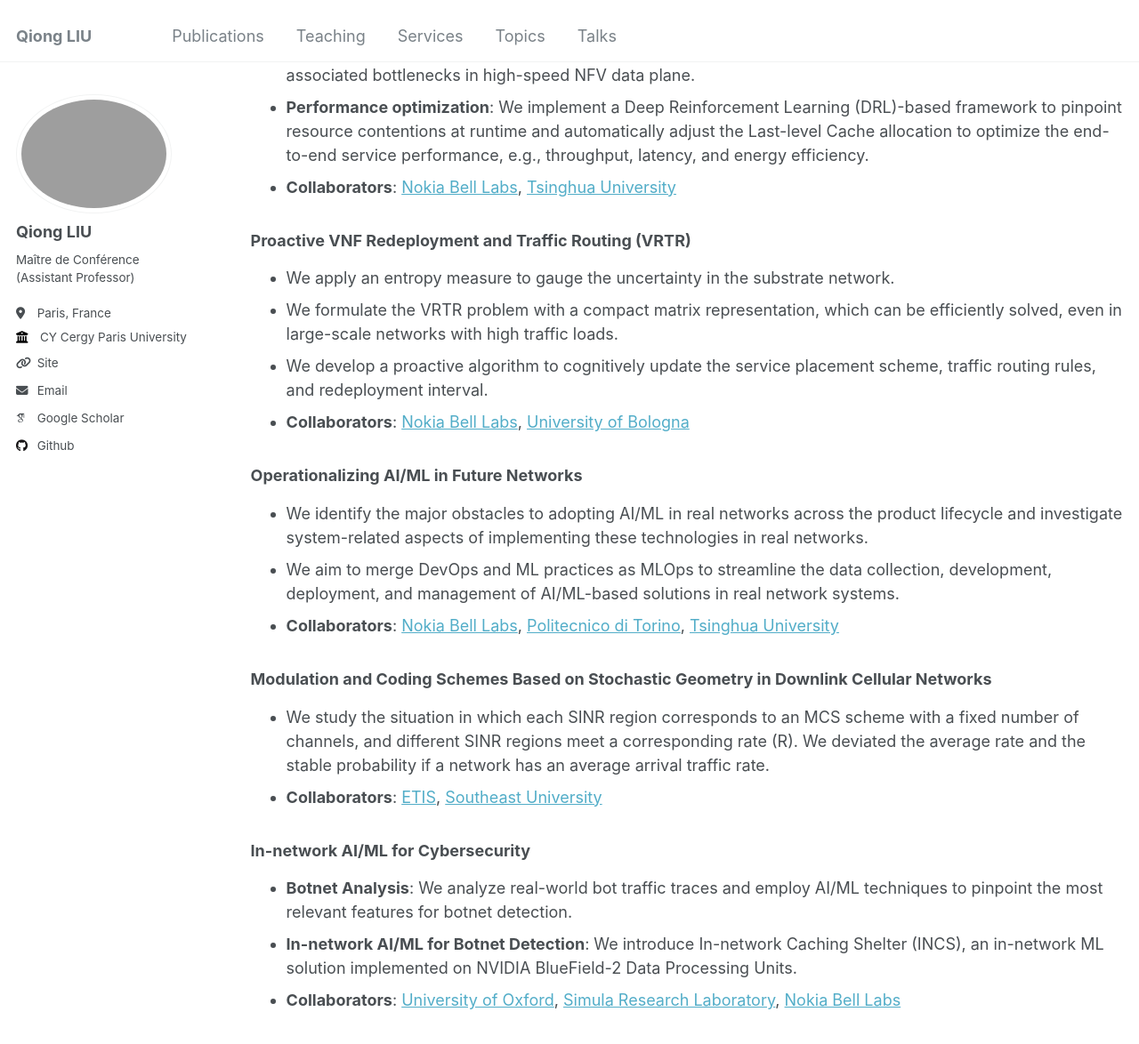
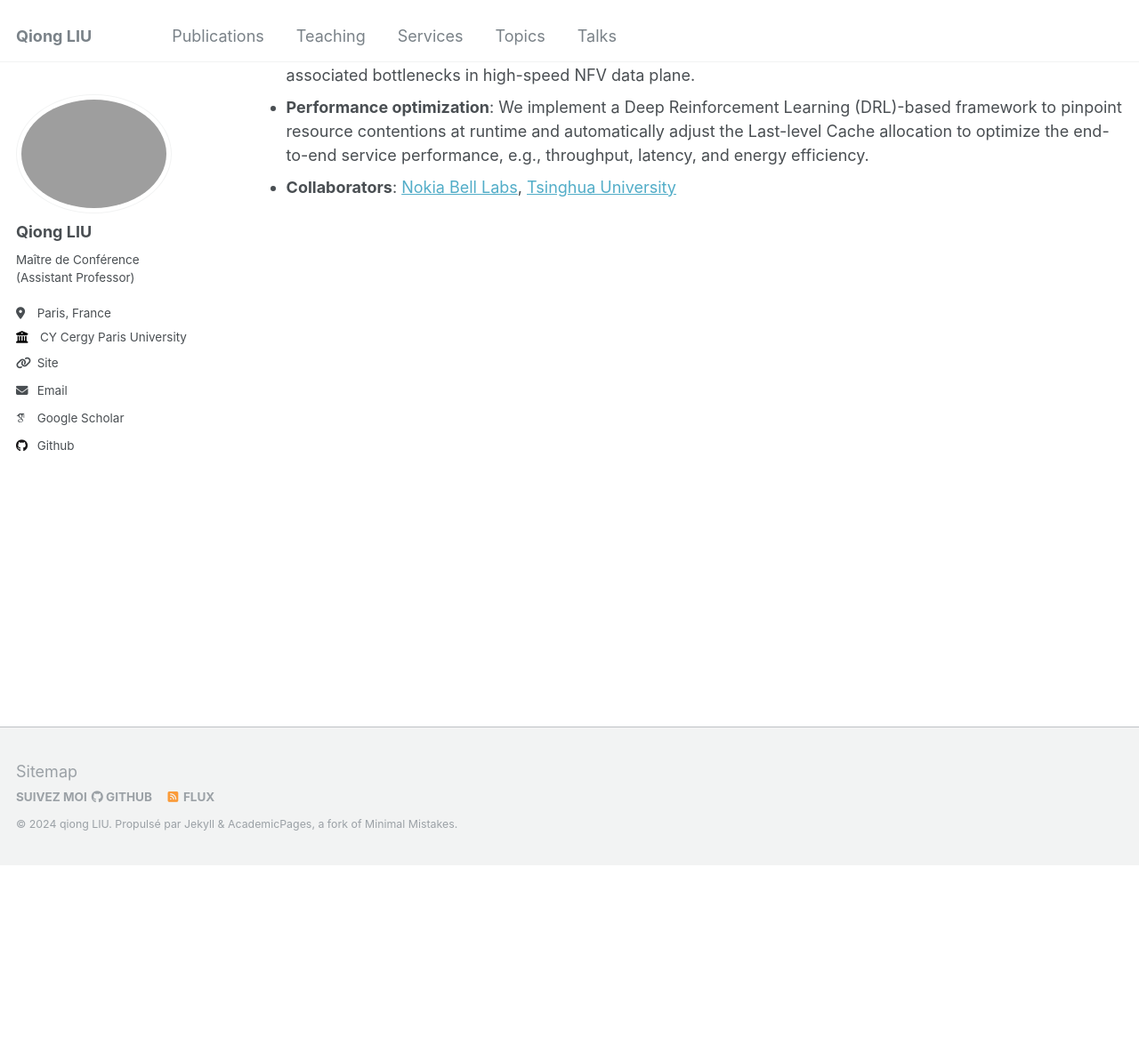
Before and after one commit to evesiphus/evesiphus.github.io, a Jekyll site: the page built from _posts/2012-08-14-blog-post-1.md, in a window 1280 px wide and 1400 px high, scrolled down 427 px. Shown: the top 1174 px of the window at 89% size. Built offline with Jekyll 4.4.1, drawn with Linux system fonts in a browser that asks for light colours; some web fonts are replaced; some of the changed text lies outside the part shown.

Commit message:
Update 2012-08-14-blog-post-1.md

```diff
--- a/_posts/2012-08-14-blog-post-1.md
+++ b/_posts/2012-08-14-blog-post-1.md
@@ -1,6 +1,6 @@
 ---
 layout: archive
-title: "Research activities 2022/10-now"
+title: "Applied AI/ML for High-Speed Software Networks"
 permalink: /research/postdoc/
 author_profile: true
 ---
@@ -14,23 +14,3 @@ author_profile: true
 - **Performance diagnosis**: We develop predictive models to infer performance impairments and deduce the associated bottlenecks in high-speed NFV data plane.
 - **Performance optimization**: We implement a Deep Reinforcement Learning (DRL)-based framework to pinpoint resource contentions at runtime and automatically adjust the Last-level Cache allocation to optimize the end-to-end service performance, e.g., throughput, latency, and energy efficiency.
 - **Collaborators**: [Nokia Bell Labs](https://www.bell-labs.com/about/locations/paris-saclay-france/), [Tsinghua University](https://www.bell-labs.com/about/locations/paris-saclay-france/)
-
-### Proactive VNF Redeployment and Traffic Routing (VRTR)
-- We apply an entropy measure to gauge the uncertainty in the substrate network.
-- We formulate the VRTR problem with a compact matrix representation, which can be efficiently solved, even in large-scale networks with high traffic loads.
-- We develop a proactive algorithm to cognitively update the service placement scheme, traffic routing rules, and redeployment interval.
-- **Collaborators**: [Nokia Bell Labs](https://www.bell-labs.com/about/locations/paris-saclay-france/), [University of Bologna](https://www.unibo.it)
-
-### Operationalizing AI/ML in Future Networks
-- We identify the major obstacles to adopting AI/ML in real networks across the product lifecycle and investigate system-related aspects of implementing these technologies in real networks.
-- We aim to merge DevOps and ML practices as MLOps to streamline the data collection, development, deployment, and management of AI/ML-based solutions in real network systems.
-- **Collaborators**: [Nokia Bell Labs](https://www.bell-labs.com/about/locations/paris-saclay-france/), [Politecnico di Torino](https://www.polito.it/), [Tsinghua University](https://www.bell-labs.com/about/locations/paris-saclay-france/)
-
-### Modulation and Coding Schemes Based on Stochastic Geometry in Downlink Cellular Networks
-- We study the situation in which each SINR region corresponds to an MCS scheme with a fixed number of channels, and different SINR regions meet a corresponding rate \(R\). We deviated the average rate and the stable probability if a network has an average arrival traffic rate.
-- **Collaborators**: [ETIS](https://www.etis-lab.fr/), [Southeast University](https://www.seu.edu.cn/english/main.htm)
-
-### In-network AI/ML for Cybersecurity
-- **Botnet Analysis**: We analyze real-world bot traffic traces and employ AI/ML techniques to pinpoint the most relevant features for botnet detection.
-- **In-network AI/ML for Botnet Detection**: We introduce In-network Caching Shelter (INCS), an in-network ML solution implemented on NVIDIA BlueField-2 Data Processing Units.
-- **Collaborators**: [University of Oxford](https://www.ox.ac.uk/), [Simula Research Laboratory](https://www.simula.no/), [Nokia Bell Labs](https://www.bell-labs.com/about/locations/paris-saclay-france/)
```
